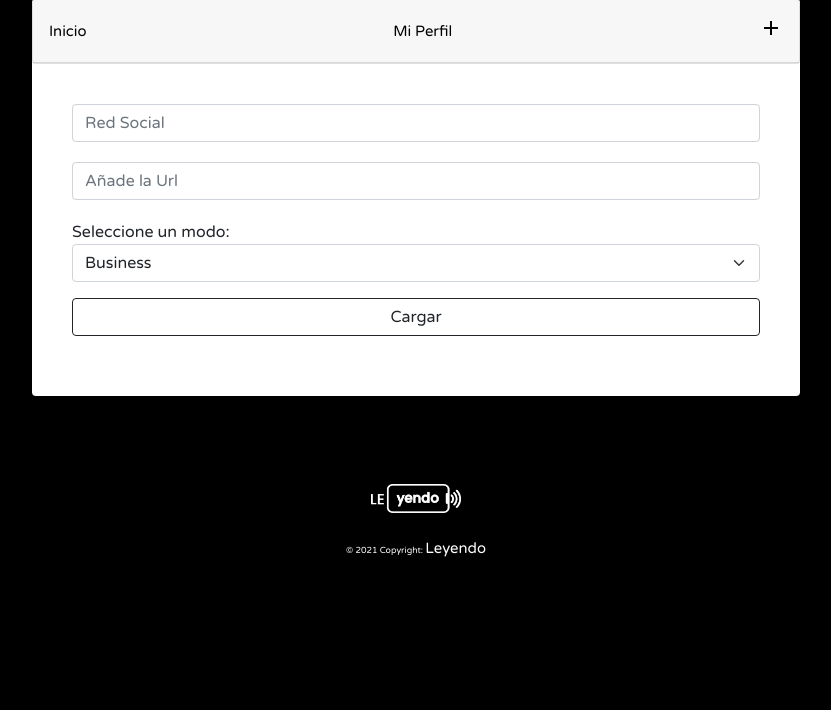
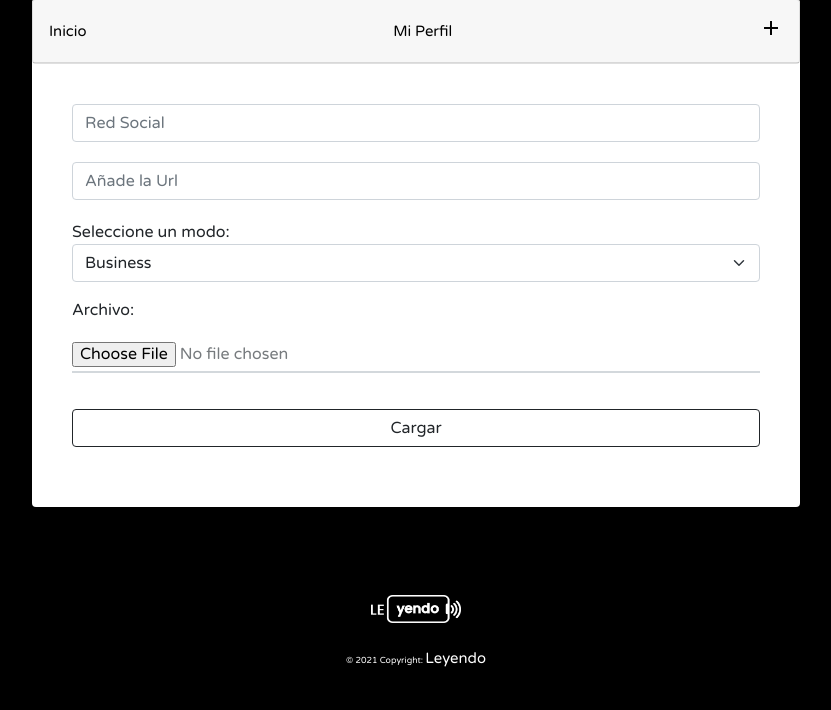
Before and after one commit to jerep96/leyendo, a Django app: page /post/ in a window 1280 px wide. Shown: the part 121-831 px from the top of the page, without its empty margins (224-1055 px from the left). Before the commit the page ends 678 px from the top, so only its background shows below. Run offline with Django 3.2, Linux system fonts and the light colour scheme; the visitor is signed in with stand-in values (Sample User, id 1); data comes from the database, SQL or seed files in the repository.

Commit message:
Se agrego funcionalidad de subir pdf

```diff
--- a/social/forms.py
+++ b/social/forms.py
@@ -42,11 +42,11 @@ class PostForm(forms.ModelForm):
 
 class UrlForm(forms.ModelForm):
 	title = forms.CharField(label='', widget=forms.TextInput(attrs={'rows':2, 'placeholder': 'Red Social', 'class':'form-control'}), required=True)
-	content = forms.CharField(label='', widget=forms.TextInput(attrs={'rows':2, 'placeholder': 'Añade la Url', 'class':'form-control'}), required=True)
+	content = forms.CharField(label='', widget=forms.TextInput(attrs={'rows':2, 'placeholder': 'Añade la Url', 'class':'form-control'}), required=False)
 	modo = forms.ChoiceField(label='Seleccione un modo',widget=forms.Select(attrs={'rows':2, 'class':'form-select'}), choices=MODO)
 	class Meta:
 		model= Url
-		fields = ['title', 'content', 'modo']
+		fields = ['title', 'content', 'modo', 'archivo']
 
 class EditProfileForm(forms.ModelForm):
 	image = forms.ImageField(label='Seleccione una foto de perfil', widget=forms.FileInput(attrs={'rows':2, 'class':'form-control'}), required=False)
--- a/social/models.py
+++ b/social/models.py
@@ -53,6 +53,7 @@ class Url(models.Model):
 	title = models.TextField()
 	modo = models.CharField(default='business', max_length=50, choices=MODO)
 	content = models.TextField()
+	archivo = models.FileField()
 
 	class Meta:
 		ordering = ['-timestamp']
--- a/social/templates/social/index.html
+++ b/social/templates/social/index.html
@@ -29,7 +29,7 @@
 				<a type="button" href="{% url 'login' %}" class="btn btn-dark">Iniciar Sesion</a>
 			</div>
 			<div class="col-12 pt-5">
-				<img src="../../static/celu.png" class="img-fluid img-responsive">
+				<img src="../../static/celu2.png" class="img-fluid img-responsive">
 			</div>
 			</center>
 		</div>
--- a/social/templates/social/post.html
+++ b/social/templates/social/post.html
@@ -2,7 +2,7 @@
 
 {% block content %}
 
-<form method="post">
+<form method="post" enctype="multipart/form-data">
 	{% csrf_token %}
 	{{ form.as_p }}
 	<div class="d-grid gap-2">
--- a/social/views.py
+++ b/social/views.py
@@ -98,7 +98,7 @@ def eliminarProducto(request, urls):
 def editarUrl(request, title):
     url = None
     if title:
-        url = Url.objects.get(title=title)
+        url = Url.objects.filter(title=title).first()
         form = UrlForm(instance=url)
     if request.method == 'POST':
         form = UrlForm(request.POST, instance=url)
@@ -135,7 +135,7 @@ def ver (request, username):
 	portada = usuarios.values('portada')
 	urls = Url.objects.filter(user__username = user).values()
 	urls2 = urls.filter(modo__icontains = modoPerfil)
-	return HttpResponse(usuarios)
+	return HttpResponse(urls)
 
 def index (request):
 	return render(request, 'social/index.html')
```
Also changed, not shown: social/templates/social/link.html (+6 -1 lines), static/celu2.png (added).
